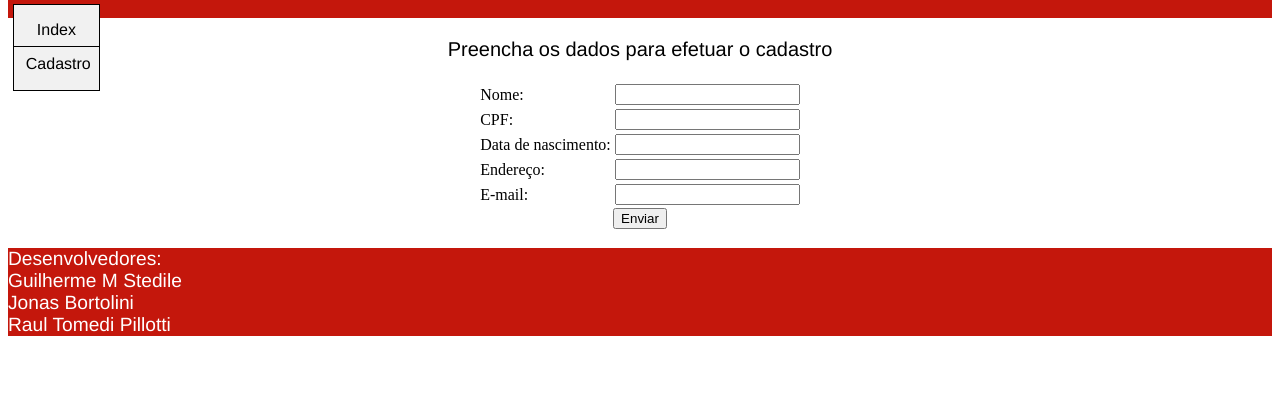
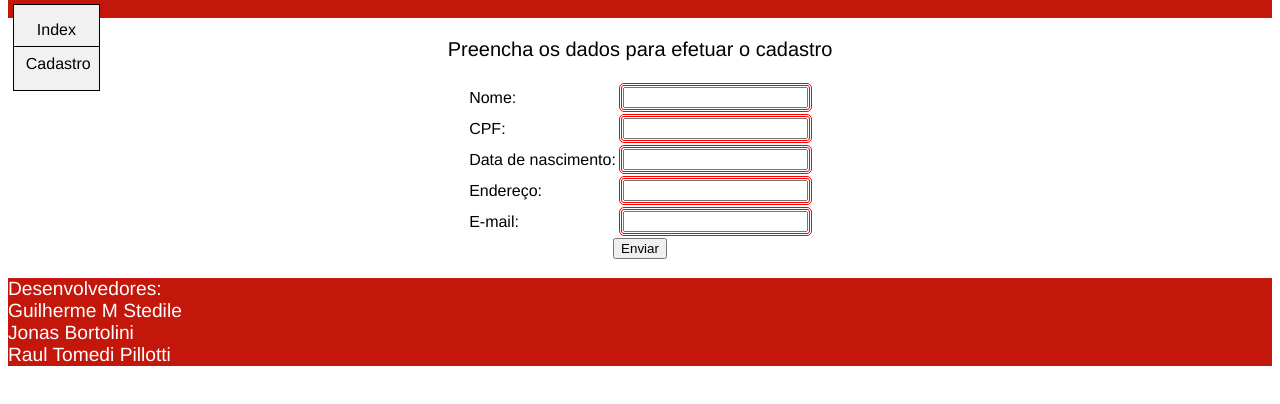
Before and after one commit to GUIMS357/HTML-CSS-Studies, a plain HTML site: page News site/cadastro.html in a window 1280 px wide. Shown: the part 92-496 px from the top of the page. Drawn offline with Linux system fonts and the light colour scheme.

Commit message:
CSS do cadastro

```diff
--- a/News site/cadastro.html
+++ b/News site/cadastro.html
@@ -29,24 +29,24 @@
             <table>
                 <form METHOD = POST>
                     <tr>
-                        <td> Nome: </td>
-                        <td> <input type=TEXT name="Nome"> </td>
+                        <td style="font-family: opensans,helvetica,arial,sans-serif"> Nome: </td>
+                        <td style="border-style: double; border-color: red; border-radius: 5px;"> <input type=TEXT name="Nome"> </td>
                     </tr>
                     <tr>
-                        <td> CPF:  </td>
-                        <td> <input type=TEXT name="CPF"> </td>
+                        <td style="font-family: opensans,helvetica,arial,sans-serif"> CPF:  </td>
+                        <td style="border-style: double; border-color: red;border-radius: 5px"> <input type=TEXT name="CPF"> </td>
                     </tr>
                     <tr>
-                        <td> Data de nascimento:  </td>
-                        <td> <input type=TEXT name="Data de nascimento"> </td>
+                        <td style="font-family: opensans,helvetica,arial,sans-serif"> Data de nascimento:  </td>
+                        <td style="border-style: double; border-color: red;border-radius: 5px"> <input type=TEXT name="Data de nascimento"> </td>
                     </tr>
                     <tr>
-                        <td> Endereço: </td>
-                        <td> <input type=TEXT name="Endereço"> </td>
+                        <td style="font-family: opensans,helvetica,arial,sans-serif"> Endereço: </td>
+                        <td style="border-style: double; border-color: red;border-radius: 5px"> <input type=TEXT name="Endereço"> </td>
                     </tr>
                     <tr>
-                        <td> E-mail:  </td>
-                        <td> <input type="TEXT" name = "E-mail"> </td>
+                        <td style="font-family: opensans,helvetica,arial,sans-serif"> E-mail:  </td>
+                        <td style="border-style: double; border-color: red;border-radius: 5px"> <input type="TEXT" name = "E-mail"> </td>
                     </tr>
                 </form>
             </table>
```
